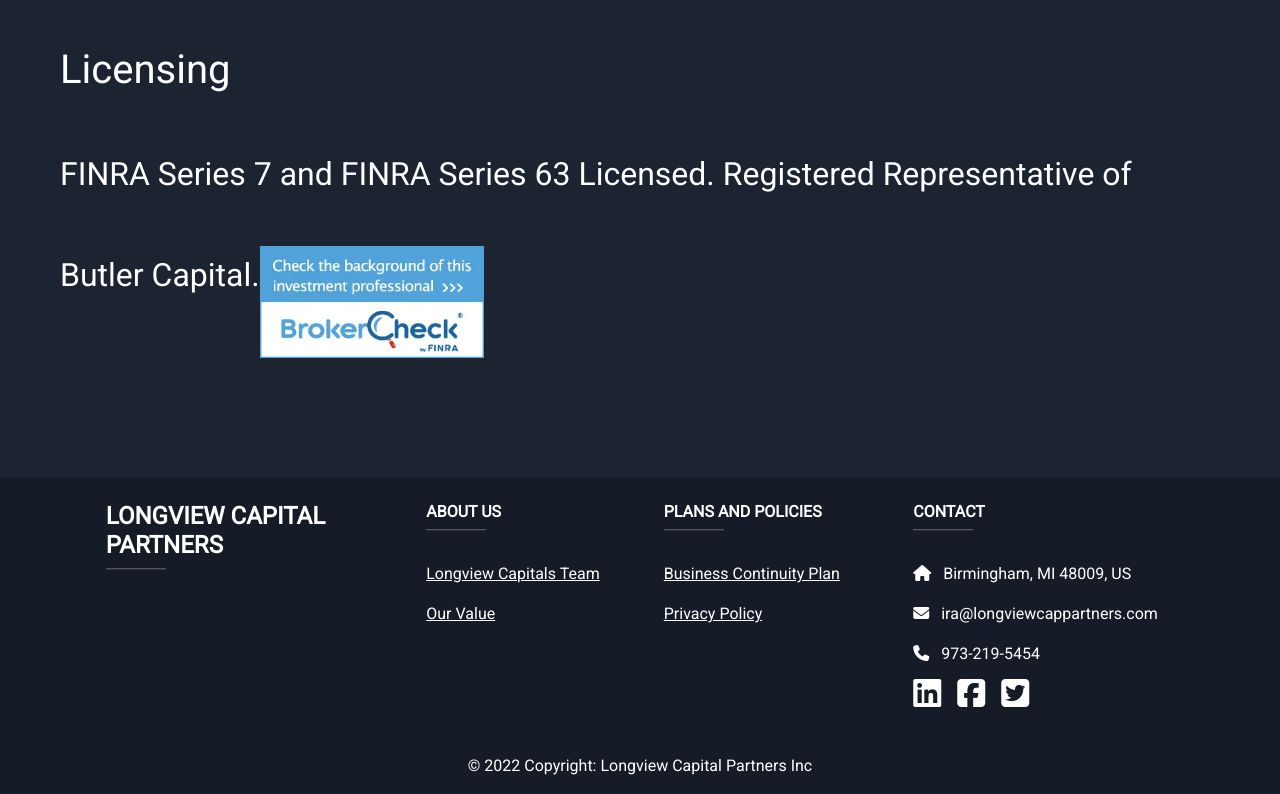
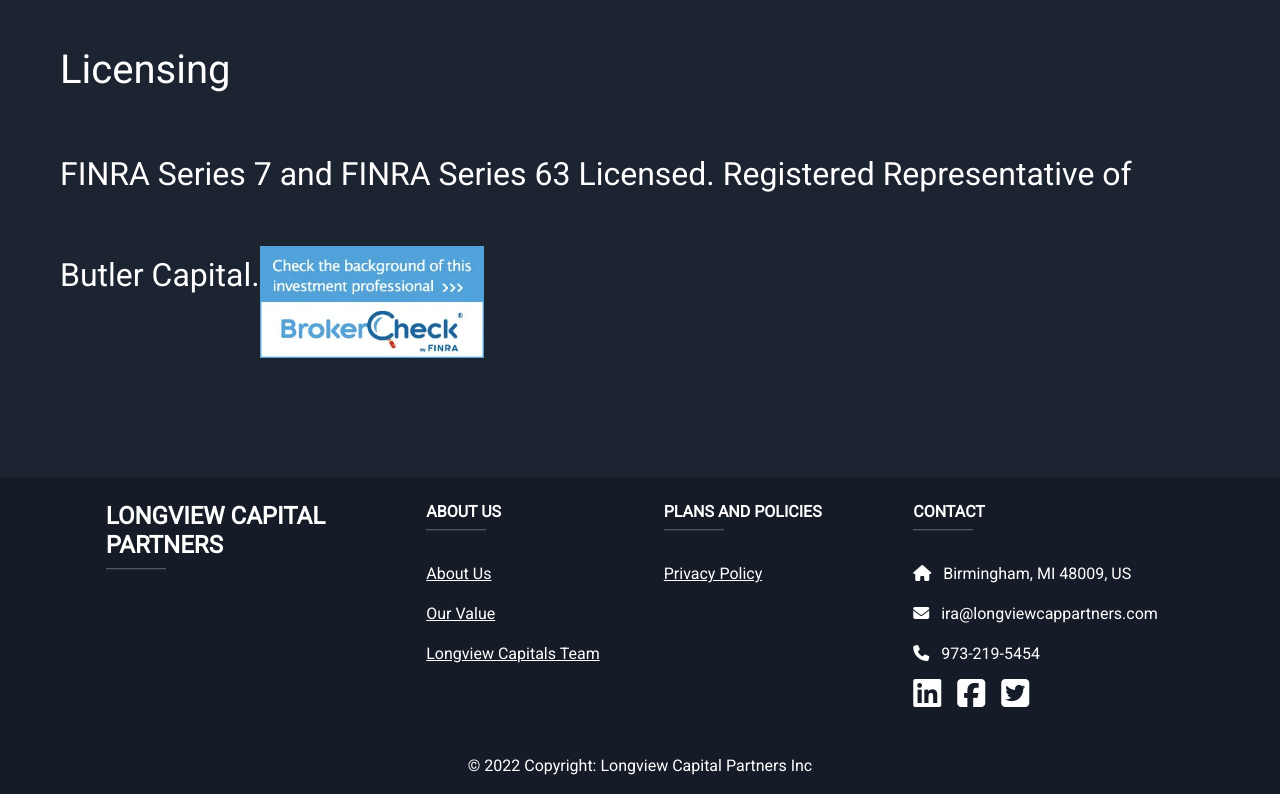
Before and after one commit to Fiscal2/longview-cap-partners, an Angular app: page /home in a window 1280 px wide. Shown: the part 1872-2666 px from the top of the page. Built offline with nearby package versions, Linux system fonts and the light colour scheme.

Commit message:
small footer change pt.2

```diff
--- a/src/app/footer/footer.component.html
+++ b/src/app/footer/footer.component.html
@@ -40,10 +40,13 @@
           <h6 class="text-uppercase fw-bold">About Us</h6>
           <hr class="mb-4 mt-0 d-inline-block mx-auto" style="width: 60px; background-color: #6b6a6e; height: 2px" />
           <p>
-            <a href="/ourteam" class="text-white">Longview Capitals Team</a>
+            <a routerLink="/aboutus" class="text-white">About Us</a>
           </p>
           <p>
             <a routerLink="/ourstory" class="text-white">Our Value</a>
+          </p>
+          <p>
+            <a href="/ourteam" class="text-white">Longview Capitals Team</a>
           </p>
 
         </div>
@@ -52,9 +55,6 @@
           <!-- Links -->
           <h6 class="text-uppercase fw-bold">Plans and Policies</h6>
           <hr class="mb-4 mt-0 d-inline-block mx-auto" style="width: 60px; background-color: #6b6a6e; height: 2px" />
-          <p>
-            <a href="#!" class="text-white">Business Continuity Plan</a>
-          </p>
           <p>
             <a href="https://www.privacypolicygenerator.info/live.php?token=bvMahN30mcWmIAjaQ95iOegdrUAHjyeb" class="text-white">Privacy Policy</a>
           </p>
```
